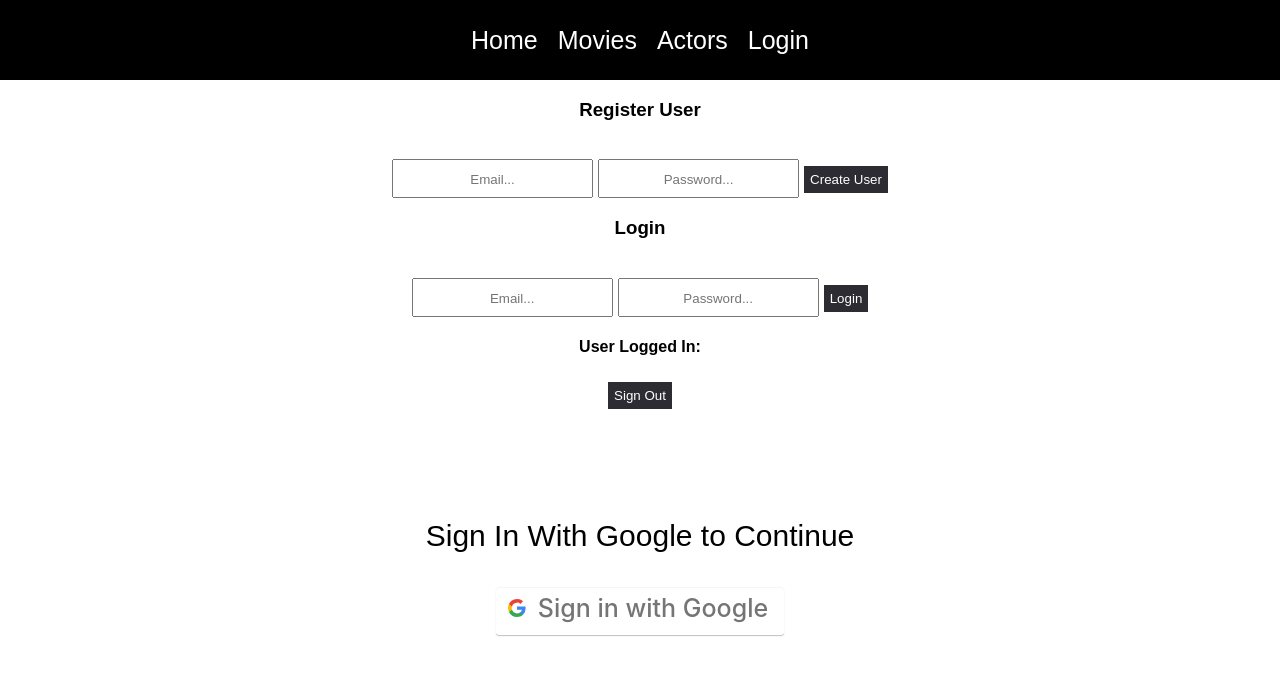
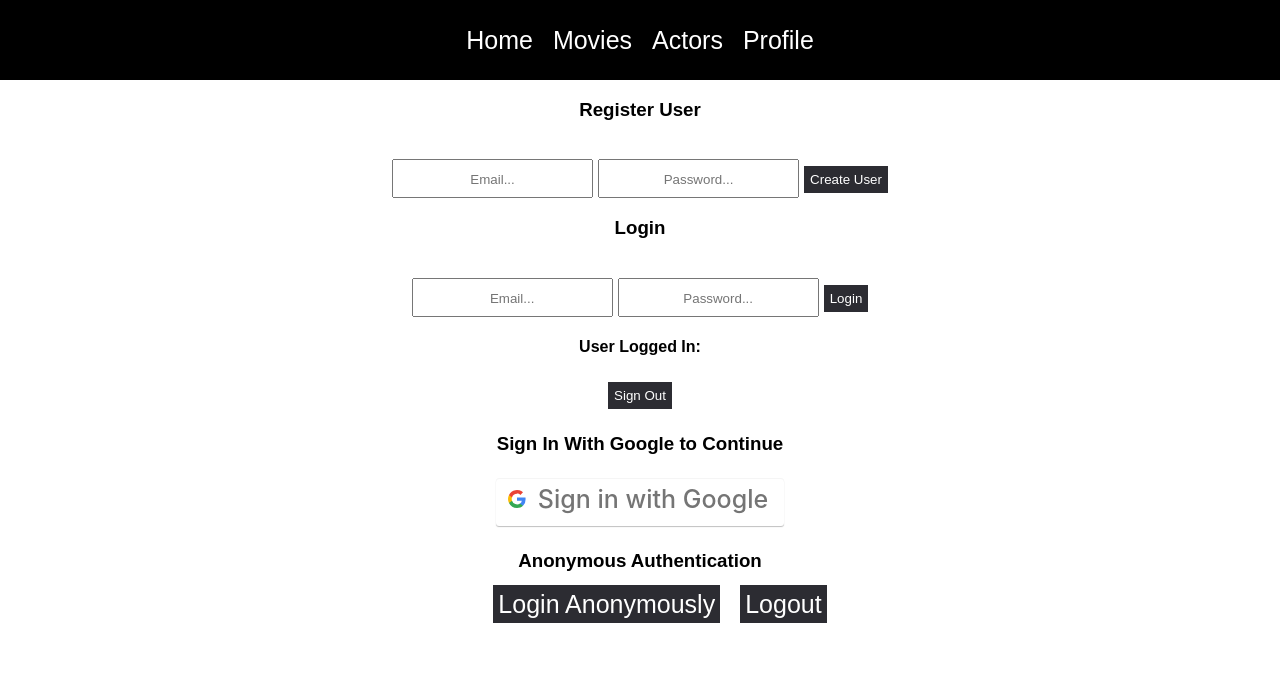
Before and after one commit to 018riva/catalog-new, a React (Create React App) app: page /login in a window 1280 px wide. Shown: the top 674 px of the page. Built offline with nearby package versions, Linux system fonts and the light colour scheme; no server answers.

Commit message:
add anon auth

```diff
--- a/src/App.css
+++ b/src/App.css
@@ -24,78 +24,6 @@ a {
   text-decoration: none;
   margin: 10px;
   font-size: 25px;
-}
-
-.createPostPage {
-  width: 100%;
-  height: calc(100vh - 80px);
-  display: grid;
-  place-items: center;
-}
-
-.cpContainer {
-  width: 500px;
-  height: auto;
-  padding: 20px;
-  background-color: black;
-  border-radius: 12px;
-  color: white;
-  display: flex;
-  flex-direction: column;
-}
-
-.cpContainer h1 {
-  text-align: center;
-}
-
-.cpContainer label {
-  font-size: 25px;
-}
-.cpContainer .inputGp {
-  margin-top: 30px;
-  display: flex;
-  flex-direction: column;
-}
-
-.inputGp input,
-.inputGp textarea {
-  font-size: 18px;
-  border: none;
-  border-radius: 2px;
-  padding: 5px;
-}
-
-.inputGp input {
-  height: 40px;
-}
-.inputGp textarea {
-  height: 150px;
-}
-
-.cpContainer button {
-  margin-top: 20px;
-  height: 40px;
-  border: none;
-  border-radius: 5px;
-  cursor: pointer;
-  font-size: 18px;
-}
-input,
-textarea {
-  margin-top: 5px;
-}
-
-.loginPage {
-  width: 100vw;
-  height: calc(50vh - 100px);
-  display: flex;
-  flex-direction: column;
-  justify-content: center;
-  align-items: center;
-}
-
-.loginPage p {
-  font-size: 30px;
 }
 
 .login-with-google-btn {
@@ -133,56 +61,17 @@ textarea {
   cursor: not-allowed;
 }
 
-.homePage {
-  width: 100%;
-  min-height: calc(100vh - 80px);
-  height: auto;
-  display: flex;
-  flex-direction: column;
-  align-items: center;
-  padding-top: 20px;
+.anonymous_authentication a {
+  color: white;
+  margin: auto;
+  background-color: #2C2C32;
+  cursor: pointer;
+  display: inline;
+  margin: 5px 5px;
+  padding: 5px;
 }
 
-.homePage .post {
-  width: 600px;
-  height: auto;
-  max-height: 600px;
-  background-color: rgb(250, 250, 250);
-  box-shadow: rgba(0, 0, 0, 0.24) 0px 3px 8px;
-  margin: 20px;
-  padding: 20px;
-  border-radius: 15px;
+.anonymous_authentication a:hover {
+  background-color: #696969;
+  color: orange;
 }
-
-.post .postHeader {
-  display: flex;
-  justify-content: center;
-  width: 100%;
-}
-
-.postHeader .title {
-  flex: 50%;
-}
-.postHeader .deletePost {
-  flex: 50%;
-  display: flex;
-  flex-direction: column;
-  align-items: flex-end;
-}
-
-.deletePost button {
-  border: none;
-
-  background: none;
-  font-size: 30px;
-  cursor: pointer;
-}
-
-.post .postTextContainer {
-  word-wrap: break-word;
-  height: auto;
-  max-height: 400px;
-  width: 100%;
-  overflow: hidden;
-  overflow-y: auto;
-}
--- a/src/App.js
+++ b/src/App.js
@@ -25,7 +25,7 @@ function App() {
         <Link to="/"> Home </Link>
         <Link to="/movies"> Movies </Link>
         <Link to="/actors"> Actors </Link>
-        {!isAuth ? <Link to="/login"> Login </Link> : <button onClick={signUserOut}>Log Out</button>}
+        <Link to="/login"> Profile </Link>
       </nav>
       <Routes>
         <Route path='/' element={<Home/>} />
--- a/src/pages/Login.js
+++ b/src/pages/Login.js
@@ -1,9 +1,11 @@
 import React, { useState } from "react";
 import { auth, provider } from "../firebase-config";
-import { signInWithPopup, createUserWithEmailAndPassword, onAuthStateChanged, signOut, signInWithEmailAndPassword } from "firebase/auth";
+import { signInWithPopup, createUserWithEmailAndPassword, onAuthStateChanged, signOut, signInWithEmailAndPassword, signInAnonymously } from "firebase/auth";
 import { useNavigate } from "react-router-dom";
 
 function Login({ setIsAuth }) {
+
+    // email-password auth
 
     const [registerEmail, setRegisterEmail] = useState("");
     const [registerPassword, setRegisterPassword] = useState("");
@@ -40,6 +42,8 @@ function Login({ setIsAuth }) {
 
     let navigate = useNavigate();
 
+    // google auth
+
     const signInWithGoogle = () => {
         signInWithPopup(auth, provider).then((result) => {
             localStorage.setItem("isAuth", true);
@@ -47,6 +51,27 @@ function Login({ setIsAuth }) {
             navigate("/");
         })
     }
+
+    // anonymous auth
+
+    const loginAnon = async () => {
+        try {
+            const user = await signInAnonymously(auth);
+            console.log(user);
+        } catch (error) {
+            console.log(error.message);
+        }
+    }
+
+    const logoutAnon = async () => {
+        signOut(auth).then(() => {
+                console.log("Signed out successfully")
+            }).catch((error) => {
+        });
+    }
+
+    // return
+
     return (
         <>
         <div>
@@ -85,8 +110,20 @@ function Login({ setIsAuth }) {
         </div>
 
         <div className="loginPage">
-            <p>Sign In With Google to Continue</p>
+            <h3>Sign In With Google to Continue</h3>
             <button className="login-with-google-btn" onClick={signInWithGoogle}>Sign in with Google</button>
+        </div>
+
+        <div className="anonymous_authentication">
+        <h3>Anonymous Authentication</h3>
+           <ul>
+                <li>
+                    <a href="#" onClick={loginAnon}>Login Anonymously</a>
+                </li>
+                <li>
+                    <a href="#" onClick={logoutAnon}>Logout</a>
+                </li>
+           </ul>
         </div>
         </>
     )
```
